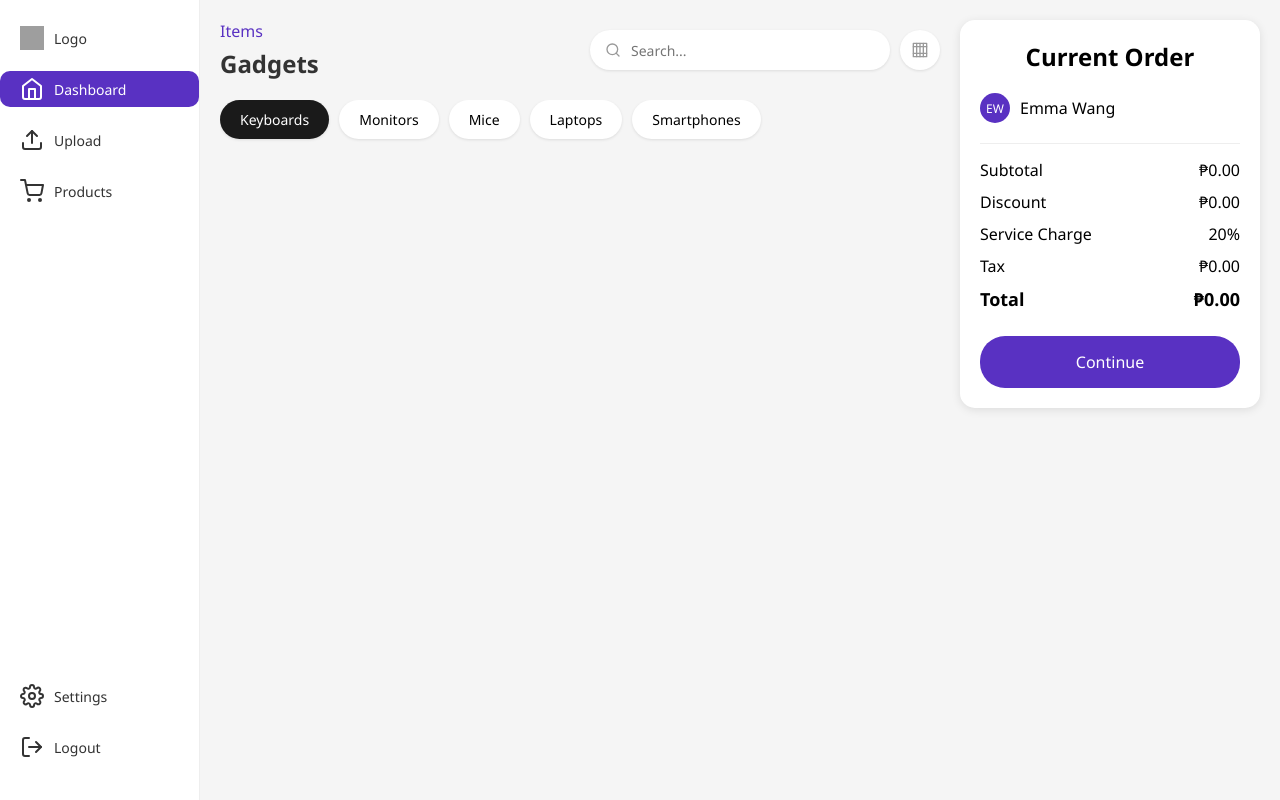
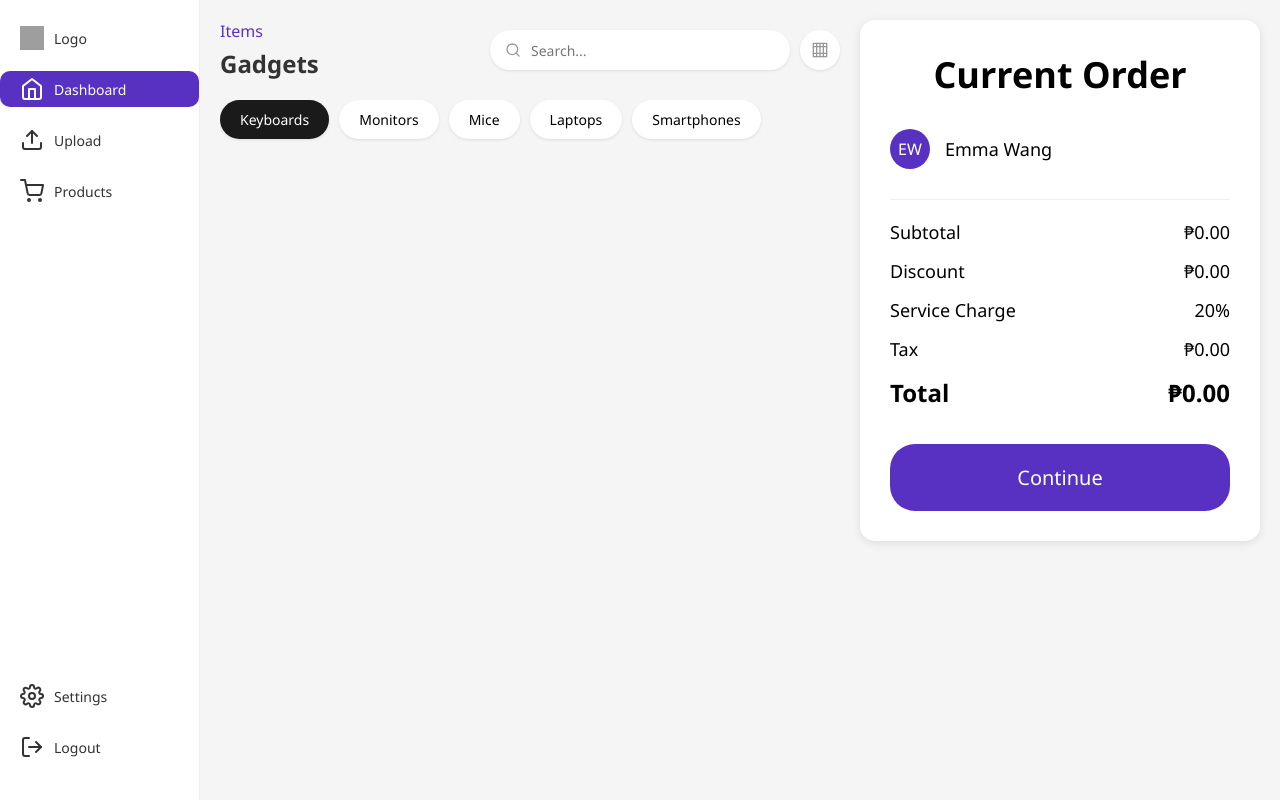
Before and after one commit to jhoey123/NPC---Nexus-Gadgets, a PHP site: page /adminpanel.php in a window 1280 px wide. Run offline with PHP 8.4, Linux system fonts and the light colour scheme; data that the repository does not hold is empty; grey boxes are pictures that could not be loaded.

Commit message:
updated admin panel.php

```diff
--- a/adminpanel.php
+++ b/adminpanel.php
@@ -88,10 +88,8 @@
                         <img src='{$row['image']}' alt='{$row['Product_name']}' class='item-image'>
                         <div class='item-details'>
                             <div class='item-name'>{$row['Product_name']}</div>
-                            <div class='item-price-add'>
-                                <div class='item-price'>₱" . number_format($row['Product_price'], 2) . "</div>
-                                <button class='add-btn' onclick=\"addToCart('{$row['Product_name']}', {$row['Product_price']}, '{$row['image']}', {$row['Product_quantity']})\">+</button>
-                            </div>
+                            <div class='item-price'>₱" . number_format($row['Product_price'], 2) . "</div>
+                            <button class='add-btn' onclick=\"addToCart('{$row['Product_name']}', {$row['Product_price']}, '{$row['image']}', {$row['Product_quantity']})\">ADD</button>
                         </div>
                     </div>";
                 }
@@ -210,9 +208,9 @@
                 cartItemElement.innerHTML = `
                     <div class="cart-item-info">
                         <img src="${item.image}" alt="${item.name}" class="cart-item-image">
-                        <div>
-                            <div>${item.name}</div>
-                            <div>₱${item.price.toFixed(2)}</div>
+                        <div class="cart-item-details">
+                            <div class="cart-item-name">${item.name}</div>
+                            <div class="cart-item-price">₱${item.price.toFixed(2)}</div>
                         </div>
                     </div>
                     <div class="cart-item-quantity">
@@ -279,21 +277,28 @@
         }
 
         function switchView(view) {
+            // Hide all content sections
             document.getElementById('dashboard-content').style.display = 'none';
             document.getElementById('upload-content').style.display = 'none';
             document.getElementById('products-content').style.display = 'none';
             document.getElementById('settings-content').style.display = 'none';
             document.getElementById('logout-content').style.display = 'none';
 
+            // Show the selected content section
             document.getElementById(`${view}-content`).style.display = 'block';
 
-
+            // Remove active class from all sidebar icons
             document.querySelectorAll('.sidebar-icon').forEach(icon => {
                 icon.classList.remove('active');
             });
 
+            // Add active class to the selected sidebar icon
+            document.getElementById(`${view}-button`).classList.add('active');
 
-            document.getElementById(`${view}-button`).classList.add('active');
+            // Update the URL to remove the category parameter
+            const url = new URL(window.location.href);
+            url.searchParams.delete('category');
+            window.history.pushState({}, '', url);
         }
 
 
--- a/css/adminpanel.css
+++ b/css/adminpanel.css
@@ -128,7 +128,7 @@
     margin-left: auto;
     position: relative;
     z-index: 2;
-            margin-right: 320px;
+    margin-right: 420px;
 }
 
 .search-bar {
@@ -243,7 +243,7 @@
 
 .items-grid {
     display: grid;
-            grid-template-columns: repeat(auto-fill, minmax(180px, 1fr));
+    grid-template-columns: repeat(auto-fill, minmax(220px, 1fr));
     gap: 20px;
 }
 
@@ -253,6 +253,11 @@
     overflow: hidden;
     box-shadow: 0 1px 3px rgba(0, 0, 0, 0.1);
     transition: transform 0.2s;
+    display: flex;
+    flex-direction: column;
+    height: 320px;
+    width: 220px;
+    margin: 10px;
 }
 
 .item-card:hover {
@@ -261,35 +266,131 @@
 
 .item-image {
     width: 100%;
-            height: 150px;
+    height: 180px;
     object-fit: cover;
 }
 
 .item-details {
-            padding: 15px;
+    display: flex;
+    flex-direction: column;
+    align-items: center;
+    text-align: center;
+    flex-grow: 1;
+    gap: 10px;
 }
 
 .item-name {
-            font-size: 16px;
-            margin-bottom: 10px;
+    font-size: 18px;
+    line-height: 1.3;
+    max-height: 2.6em;
+    overflow: hidden;
+    text-overflow: ellipsis;
+    white-space: normal;
+    word-break: break-word;
+    margin-bottom: 5px;
 }
 
-        .item-price-add {
+.item-price {
+    font-size: 18px;
+    font-weight: bold;
+    color: #333;
+    margin-top: auto;
+    margin-bottom: 12px;
+    margin: 0;
+}
+
+.cart-container {
+    position: fixed;
+    right: 20px;
+    top: 20px;
+    width: 400px;
+    background-color: white;
+    border-radius: 15px;
+    padding: 30px;
+    box-shadow: 0 2px 10px rgba(0, 0, 0, 0.1);
+}
+
+.cart-header {
+    margin-bottom: 30px;
+    text-align: center;
+    font-size: 24px;
+}
+
+.cart-user {
+    display: flex;
+    align-items: center;
+    margin-bottom: 30px;
+    font-size: 18px;
+}
+
+.cart-user-avatar {
+    width: 40px;
+    height: 40px;
+    border-radius: 50%;
+    background-color: #5931c2;
+    color: white;
+    display: flex;
+    align-items: center;
+    justify-content: center;
+    font-size: 16px;
+    margin-right: 15px;
+}
+
+.cart-items {
+    margin-bottom: 30px;
+}
+
+.cart-item {
     display: flex;
     justify-content: space-between;
     align-items: center;
+    margin-bottom: 20px;
+    font-size: 18px;
 }
 
-        .item-price {
-            font-weight: bold;
+.cart-item-info {
+    display: flex;
+    align-items: center;
+    width: 75%;
 }
 
-        .add-btn {
+.cart-item-details {
+    display: flex;
+    flex-direction: column;
+    width: calc(100% - 60px);
+}
+
+.cart-item-name {
+    margin-bottom: 4px;
+    white-space: nowrap;
+    overflow: hidden;
+    text-overflow: ellipsis;
+}
+
+.cart-item-price {
+    color: #666;
+}
+
+.cart-item-quantity {
+    display: flex;
+    align-items: center;
+    width: 25%;
+    justify-content: flex-end;
+}
+
+.cart-item-image {
+    width: 60px;
+    height: 60px;
+    border-radius: 10px;
+    object-fit: cover;
+    margin-right: 15px;
+}
+
+.qty-btn {
     width: 30px;
     height: 30px;
     border-radius: 50%;
-            background-color: #5931c2;
-            color: white;
+    background-color: #eee;
     border: none;
     cursor: pointer;
     display: flex;
@@ -298,100 +399,25 @@
     font-size: 18px;
 }
 
-        .cart-container {
-            position: fixed;
-            right: 20px;
-            top: 20px;
-            width: 300px;
-            background-color: white;
-            border-radius: 15px;
-            padding: 20px;
-            box-shadow: 0 2px 10px rgba(0, 0, 0, 0.1);
-        }
-
-        .cart-header {
-            margin-bottom: 20px;
-            text-align: center;
-        }
-
-        .cart-user {
-            display: flex;
-            align-items: center;
-            margin-bottom: 20px;
-        }
-
-        .cart-user-avatar {
-            width: 30px;
-            height: 30px;
-            border-radius: 50%;
-            background-color: #5931c2;
-            color: white;
-            display: flex;
-            align-items: center;
-            justify-content: center;
-            font-size: 12px;
-            margin-right: 10px;
-        }
-
-        .cart-items {
-            margin-bottom: 20px;
-        }
-
-        .cart-item {
-            display: flex;
-            justify-content: space-between;
-            align-items: center;
-            margin-bottom: 15px;
-        }
-
-        .cart-item-info {
-            display: flex;
-            align-items: center;
-        }
-
-        .cart-item-image {
-            width: 50px;
-            height: 50px;
-            border-radius: 10px;
-            object-fit: cover;
-            margin-right: 10px;
-        }
-
-        .cart-item-quantity {
-            display: flex;
-            align-items: center;
-        }
-
-        .qty-btn {
-            width: 24px;
-            height: 24px;
-            border-radius: 50%;
-            background-color: #eee;
-            border: none;
-            cursor: pointer;
-            display: flex;
-            align-items: center;
-            justify-content: center;
-        }
-
 .cart-item-qty {
-            margin: 0 10px;
+    margin: 0 15px;
 }
 
 .cart-summary {
     border-top: 1px solid #eee;
-            padding-top: 15px;
+    padding-top: 20px;
+    font-size: 18px;
 }
 
 .cart-row {
     display: flex;
     justify-content: space-between;
-            margin-bottom: 10px;
+    margin-bottom: 15px;
 }
 
 .cart-total {
     font-weight: bold;
-            font-size: 18px;
+    font-size: 24px;
 }
 
 .checkout-btn {
@@ -400,12 +426,32 @@
     color: white;
     border: none;
     border-radius: 25px;
-            padding: 15px;
-            font-size: 16px;
+    padding: 20px;
+    font-size: 20px;
     cursor: pointer;
-            margin-top: 15px;
+    margin-top: 20px;
 }
 
 .checkout-btn:hover {
     background-color: #4920a9;
 }
+
+.add-btn {
+    width: 100%;
+    height: 45px;
+    border-radius: 8px;
+    background-color: #000;
+    color: #fff;
+    border: none;
+    cursor: pointer;
+    display: flex;
+    align-items: center;
+    justify-content: center;
+    font-size: 18px;
+    font-weight: 500;
+    transition: background-color 0.2s;
+}
+
+.add-btn:hover {
+    background-color: #333;
+}
```
Lines whose indentation alone changed are shown as unchanged.
